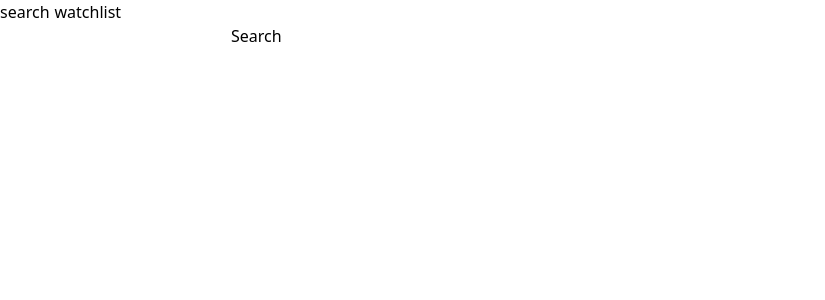
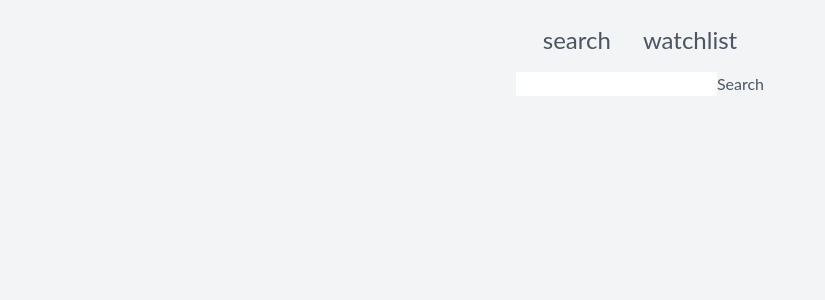
Before and after one commit to tmgasek/watchlist, a React (Create React App) app in the folder frontend/: page / in a window 1280 px wide. Shown: the top 300 px of the page, without its empty margins (0-825 px from the left). Built offline with nearby package versions, Linux system fonts and the light colour scheme.

Commit message:
added tailwind styling, grid, cards

```diff
--- a/frontend/src/App.js
+++ b/frontend/src/App.js
@@ -19,6 +19,12 @@ const App = () => {
   }, []);
 
   useEffect(() => {
+    // const config = async () => {
+    //   const result = await movieDb.get('configuration');
+    //   console.log(result);
+    // };
+
+    // config();
     const search = async () => {
       const result = await movieDb.get('search/movie', {
         params: {
@@ -35,17 +41,13 @@ const App = () => {
     }
   }, [movieTerm]);
 
-  const padding = {
-    paddingRight: 5,
-  };
-
   return (
-    <div>
-      <div>
-        <Link style={padding} to="/">
+    <div className="text-gray-600 font-body p-2 bg-gray-100 min-h-screen">
+      <div className="text-2xl flex justify-center">
+        <Link className="p-4" to="/">
           search
         </Link>
-        <Link style={padding} to="/watchlist">
+        <Link className="p-4" to="/watchlist">
           watchlist
         </Link>
       </div>
@@ -54,12 +56,17 @@ const App = () => {
           <Watchlist watchlist={watchlist} />
         </Route>
         <Route path="/">
+          <div>
+            <div className="flex justify-center">
               <SearchBar setMovieTerm={setMovieTerm} />
+            </div>
+
             <MovieList
               items={results}
               setWatchlist={setWatchlist}
               watchlist={watchlist}
             />
+          </div>
         </Route>
       </Switch>
     </div>
--- a/frontend/src/components/MovieItem.js
+++ b/frontend/src/components/MovieItem.js
@@ -2,7 +2,7 @@ import React from 'react';
 
 const MovieItem = ({ item, watchlist, setWatchlist }) => {
   const onSaveClick = () => {
-    setWatchlist((watchlist) => [...watchlist, item]);
+    setWatchlist(watchlist.concat(item));
 
     const storedWatchlist = JSON.parse(localStorage.getItem('watchlist'));
     if (storedWatchlist) {
@@ -16,11 +16,24 @@ const MovieItem = ({ item, watchlist, setWatchlist }) => {
   };
 
   return (
-    <div>
-      <h5>{item.title}</h5>
-      {/* <p>{item.release_date}</p>
-      <p>{item.overview}</p> */}
-      <button onClick={onSaveClick}>Save</button>
+    <div className="bg-white rounded shadow-md overflow-hidden relative flex flex-col ">
+      <img
+        className=""
+        alt=""
+        src={`http://image.tmdb.org/t/p/w500/${item.poster_path}`}
+      />
+      <h5 className="text-l">{item.title}</h5>
+      <div className="absolute">
+        <button
+          className="btn border-blue-200 border-2 m-2 hover:text-black hover:border-blue-500 bg-white"
+          onClick={onSaveClick}
+        >
+          save
+        </button>
+      </div>
+      <div className="pt-0 self-center">
+        {/* <button onClick={onSaveClick}>save</button> */}
+      </div>
     </div>
   );
 };
--- a/frontend/src/components/MovieList.js
+++ b/frontend/src/components/MovieList.js
@@ -3,8 +3,10 @@ import MovieItem from './MovieItem';
 
 const MovieList = ({ items, watchlist, setWatchlist }) => {
   return (
-    <div>
-      {items.map((item) => (
+    <div className="grid grid-cols-2 sm:grid-cols-4 lg:grid-cols-8 gap-5 pt-2">
+      {items
+        .filter((item) => item.poster_path)
+        .map((item) => (
           <MovieItem
             key={item.id}
             item={item}
--- a/frontend/src/components/Watchlist.js
+++ b/frontend/src/components/Watchlist.js
@@ -1,12 +1,13 @@
 import React from 'react';
+import WatchlistItem from './WatchlistItem';
 
 const Watchlist = ({ watchlist }) => {
   console.log(watchlist);
   return (
     <div>
       <h2>watchlist</h2>
-      {watchlist.map((m) => (
-        <div key={m.id}>{m.title}</div>
+      {watchlist.map((item) => (
+        <WatchlistItem key={item.id} item={item} />
       ))}
     </div>
   );
--- /dev/null
+++ b/frontend/src/components/WatchlistItem.js
@@ -0,0 +1,23 @@
+import React from 'react';
+
+const WatchlistItem = ({ item }) => {
+  const onWatchedClick = (e) => {
+    item.watched = true;
+    console.log(item);
+    console.log(e.target.textContent);
+  };
+
+  return (
+    <div>
+      <h2 className="text-lg">{item.title}</h2>
+      <button
+        className="btn border-blue-200 border-2 m-2 hover:text-black hover:border-blue-500 bg-white"
+        onClick={(e) => onWatchedClick(e)}
+      >
+        watched
+      </button>
+    </div>
+  );
+};
+
+export default WatchlistItem;
--- a/frontend/src/index.css
+++ b/frontend/src/index.css
@@ -2,3 +2,8 @@
 @tailwind base;
 @tailwind components;
 @tailwind utilities;
+@import url('https://fonts.googleapis.com/css2?family=Lato:ital,wght@0,100;0,300;0,400;0,700;0,900;1,100;1,300;1,400;1,700;1,900&display=swap');
+
+.btn {
+  @apply rounded-full py-2 px-3 uppercase text-xs font-bold cursor-pointer tracking-wider;
+}
--- a/frontend/tailwind.config.js
+++ b/frontend/tailwind.config.js
@@ -2,7 +2,11 @@ module.exports = {
   purge: ['./src/**/*.{js,jsx,ts,tsx}', './public/index.html'],
   darkMode: false, // or 'media' or 'class'
   theme: {
-    extend: {},
+    extend: {
+      fontFamily: {
+        body: ['Lato'],
+      },
+    },
   },
   variants: {
     extend: {},
```
Lines whose indentation alone changed are shown as unchanged.
